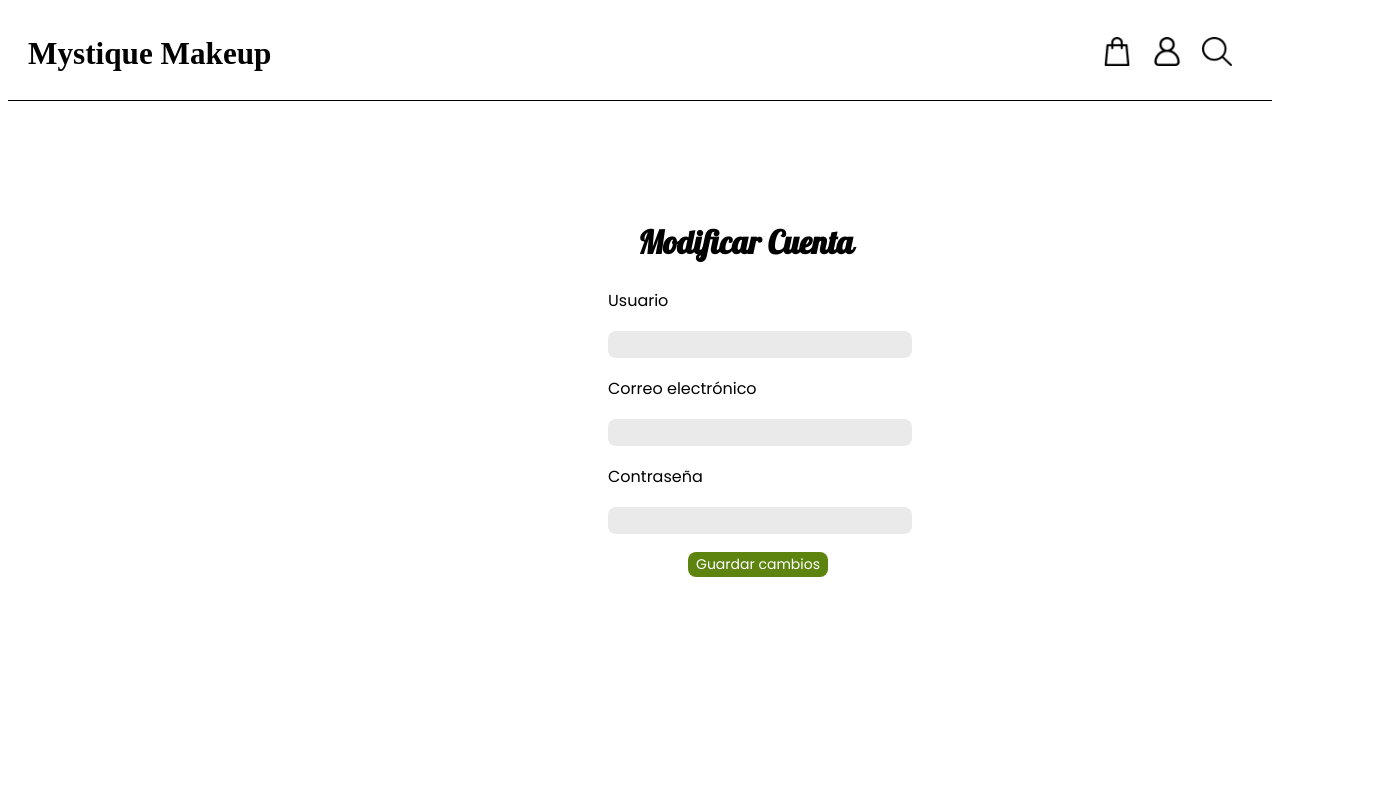
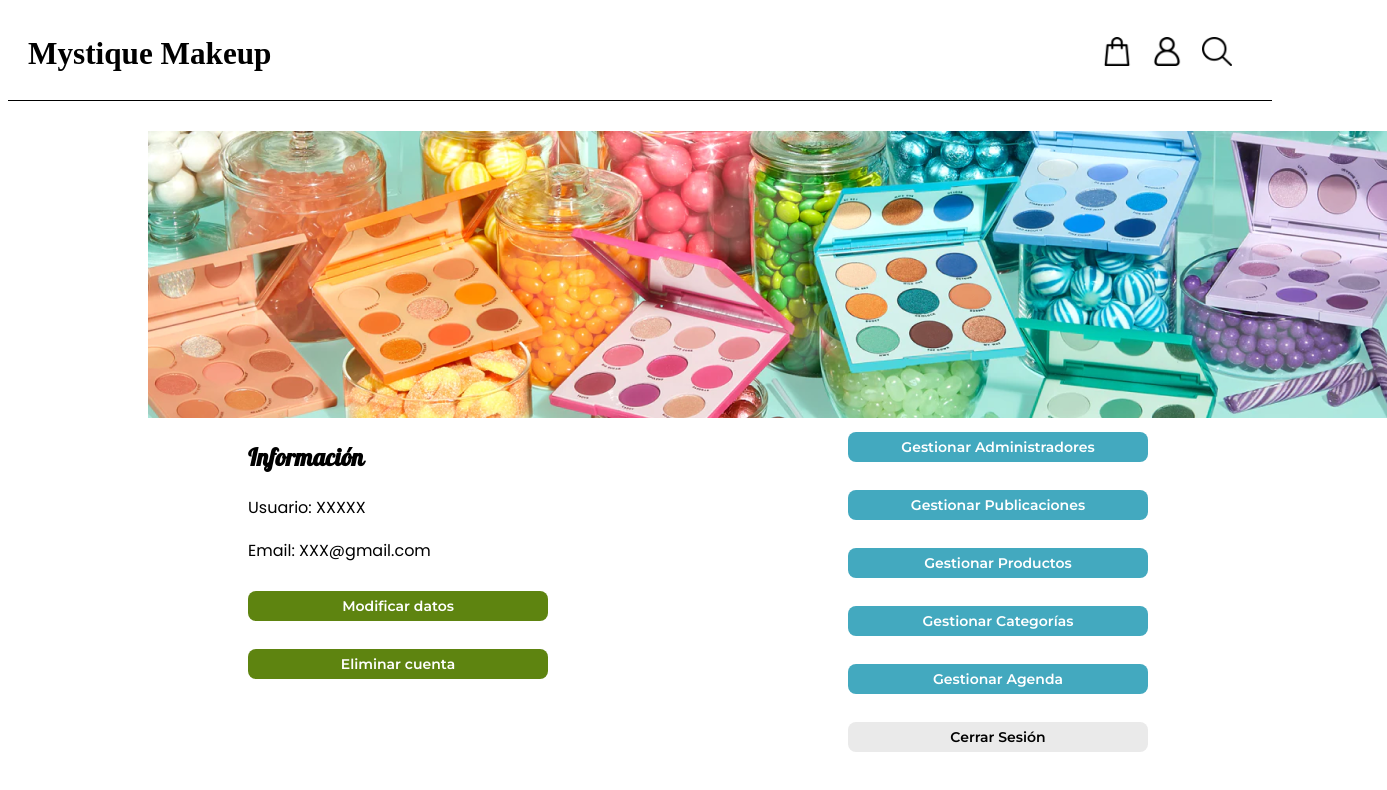
Before and after one commit to Isaac4918/MystiqueMakeup, a React (Create React App) app: page /LoginRegister in a window 1280 px wide. Shown: the top 790 px of the page, 1387 px wide, since content can reach past the window. Built offline with nearby package versions, Linux system fonts and the light colour scheme; a web font is replaced by a local one.

Commit message:
advance of account screens x3

```diff
--- a/src/App.js
+++ b/src/App.js
@@ -2,8 +2,7 @@ import React from "react";
 import { BrowserRouter as Router, Routes, Route } from "react-router-dom";
 import Navbar from "./components/Navbar";
 import Home from "./pages/Home";
-import AccountUser from "./pages/AccountUser"
-import ModifyAccount from "./pages/ModifyAccount";
+import AccountAdmin from "./pages/AccountAdmin";
 
 function App() {
   return (
@@ -11,7 +10,7 @@ function App() {
       <Navbar />
       <Routes>
         <Route path="/" element={<Home />} />
-        <Route path="/LoginRegister" element={<ModifyAccount />} />
+        <Route path="/LoginRegister" element={<AccountAdmin />} />
       </Routes>
     </Router>
   );
--- a/src/pages/AccountAdmin.js
+++ b/src/pages/AccountAdmin.js
@@ -3,7 +3,26 @@ import '../styles/Account.css'
 import paletteColors from '../components/assets/paletteColors.png'
 import DeleteAccount from './DeleteAccount';
 
-function AccountAdmin(){
+export function MenuAdmin(){
+  return(
+    <div className='menuAdmin'>
+      <button>Gestionar Administradores</button><br />
+      <br />
+      <button>Gestionar Publicaciones</button><br />
+      <br />
+      <button>Gestionar Productos</button><br />
+      <br />
+      <button>Gestionar Categorías</button><br />
+      <br />
+      <button>Gestionar Agenda</button><br />
+      <br />
+      <button name="LogOut">Cerrar Sesión</button>
+    </div>
+  )
+}
+
+
+export function InfoAccount(){
   const [mostrarDeleteAccount, setMostrarDeleteAccount] = useState(false);
 
   const handleClick = () => {
@@ -15,23 +34,28 @@ function AccountAdmin(){
   }
 
   return(
-        <div className='AccountAdmin'>
-            <img src={paletteColors} alt="" />
-            <div>
+    <div className='infoAccount'>
       <h2>Información</h2>
-                <label>Usuario: XXXXX</label>
+      <label>Usuario: XXXXX</label><br />
       <br />
-                <button name= "Purchases">Ver mis compras</button>
+      <label>Email: XXX@gmail.com</label><br />
       <br />
-                <label>Email: XXX@gmail.com</label>
-                <br />
-                <button name="LogOut">Cerrar Sesión</button>
-                <br />
-                <button name="Update">Modificar datos</button>
-                <br />
+      <button name="Update">Modificar datos</button><br />
       <br />
       <button name="Delete" onClick={handleClick}>Eliminar cuenta</button>
       {mostrarDeleteAccount && <DeleteAccount onConfirmar={handleConfirmar} />}
+    </div>
+  )
+}
+
+
+function AccountAdmin(){
+  return(
+      <div className='AccountAdmin'>
+          <img src={paletteColors} alt=""/>
+          <div style={{display: 'flex', justifyContent: 'flex-start'}}>
+              <InfoAccount />
+              <MenuAdmin />
           </div>
       </div>
   )
--- a/src/styles/Account.css
+++ b/src/styles/Account.css
@@ -1,3 +1,4 @@
+/*-------------------- FONTS --------------------------------------------------*/
 @font-face {
     font-family: 'Pattaya';
     src: url(./fonts/Pattaya-Regular.ttf) format('truetype');
@@ -12,6 +13,85 @@
     font-family: 'Poppins';
     src: url(./fonts/Poppins-Regular.ttf) format('truetype');
 }
+
+/*-------------------- DELETE ACCOUNT --------------------------------------------------*/
+.DeleteAccount{
+    position: fixed;
+    top: 0;
+    left: 0;
+    width: 100%;
+    height: 100%;
+    background-color: rgba(0, 0, 0, 0.507);
+    display: flex;
+    justify-content: center;
+    align-items: center;
+}
+
+.DeleteAccount h1{
+    font-family: 'Pattaya';
+    color: white;
+}
+
+.DeleteAccount button{
+    background-color: #43A9BF;
+    border-radius: 8px;
+    border: none;
+    width: 180px;
+    height: 30px;
+    font-size: 18px;
+    color: white;
+    margin-left: 20px;
+}
+
+/*-------------------- MODIFY ACCOUNT --------------------------------------------------*/
+.ModifyAccount form  {
+    display: grid;
+    margin-right: 100px;
+}
+
+.ModifyAccount{
+    display: flex;
+    margin-left: 600px;
+    margin-top: 100px;
+}
+
+.ModifyAccount form h1{
+    font-family: 'Pattaya';
+    margin-left: 30px;
+}
+
+.ModifyAccount form input{
+    background-color: #EAEAEA;
+    width: 300px;
+    height: 25px;
+    margin-top: auto;
+    margin-bottom: auto;
+    border-radius: 8px;
+    border: none;
+}
+
+.ModifyAccount form label{
+    font-family: 'Poppins';
+    margin-top: auto;
+    margin-bottom: auto;
+}
+
+.ModifyAccount form button{
+    font-family: 'Poppins';
+    font-size: 14px;
+    color: white;
+    margin-top: auto;
+    margin-bottom: auto;
+    background-color: #5E8410;
+    border-radius: 8px;
+    border: none;
+    width: 140px;
+    height: 25px;
+    margin-left: 80px;
+}
+
+
+/*-------------------- ACCOUNT USER --------------------------------------------------*/
 
 .AccountUser img{
     margin-top: 30px;
@@ -77,80 +157,63 @@
     height: 30px;
 }
 
-
-.DeleteAccount{
-    position: fixed;
-    top: 0;
-    left: 0;
-    width: 100%;
-    height: 100%;
-    background-color: rgba(0, 0, 0, 0.507);
-    display: flex;
-    justify-content: center;
-    align-items: center;
+/*-------------------- ACCOUNT ADMIN --------------------------------------------------*/
+.AccountAdmin{
+    display: 'flex';
+    flex-direction: 'column';
+    align-items: 'center';
 }
 
-.DeleteAccount h1{
-    font-family: 'Pattaya';
-    color: white;
+.AccountAdmin img{
+    margin-top: 30px;
+    margin-left: 140px;
 }
 
-.DeleteAccount button{
-    background-color: #43A9BF;
+/*-------------------- ACCOUNT ADMIN -> INFO ACCOUNT --------------------------------------------------*/
+.AccountAdmin .infoAccount h2{
+    font-family: 'Pattaya';
+    margin-left: 240px;
+}
+
+.AccountAdmin .infoAccount label{
+    font-family: 'Poppins';
+    margin-left: 240px;
+}
+
+.AccountAdmin .infoAccount button{
+    font-family: 'Monserrat';
+    font-size: 14px;
+    color: white;
     border-radius: 8px;
     border: none;
-    width: 180px;
+    background-color: #5E8410;
+    width: 300px;
     height: 30px;
-    font-size: 18px;
-    color: white;
-    margin-left: 20px;
+    margin-top: 10px;
+    margin-left: 240px;
 }
 
-
-
-.ModifyAccount form  {
-    display: grid;
-    margin-right: 100px;
+/*-------------------- ACCOUNT ADMIN -> MENU ADMIN --------------------------------------------------*/
+.AccountAdmin .menuAdmin button{
+    font-family: 'Monserrat';
+    font-size: 14px;
+    color: white;
+    border-radius: 8px;
+    border: none;
+    background-color: #43A9BF;
+    width: 300px;
+    height: 30px;
+    margin-top: 10px;
+    margin-left: 300px;
 }
 
-
-.ModifyAccount{
-    display: flex;
-    margin-left: 600px;
-    margin-top: 100px;
-  }
-
-.ModifyAccount form h1{
-    font-family: 'Pattaya';
-    margin-left: 30px;
-}
-
-.ModifyAccount form input{
+.AccountAdmin .menuAdmin button[name="LogOut"]{
+    font-family: 'Monserrat';
+    font-size: 14px;
+    color: black;
+    border-radius: 8px;
+    border: none;
     background-color: #EAEAEA;
     width: 300px;
-    height: 25px;
-    margin-top: auto;
-    margin-bottom: auto;
-    border-radius: 8px;
-    border: none;
+    height: 30px;
 }
-
-.ModifyAccount form label{
-    font-family: 'Poppins';
-    margin-top: auto;
-    margin-bottom: auto;
-}
-
-.ModifyAccount form button{
-    font-family: 'Poppins';
-    font-size: 14px;
-    color: white;
-    margin-top: auto;
-    margin-bottom: auto;
-    background-color: #5E8410;
-    border-radius: 8px;
-    border: none;
-    width: 140px;
-    height: 25px;
-    margin-left: 80px;
-}
```
Lines whose indentation alone changed are shown as unchanged.
